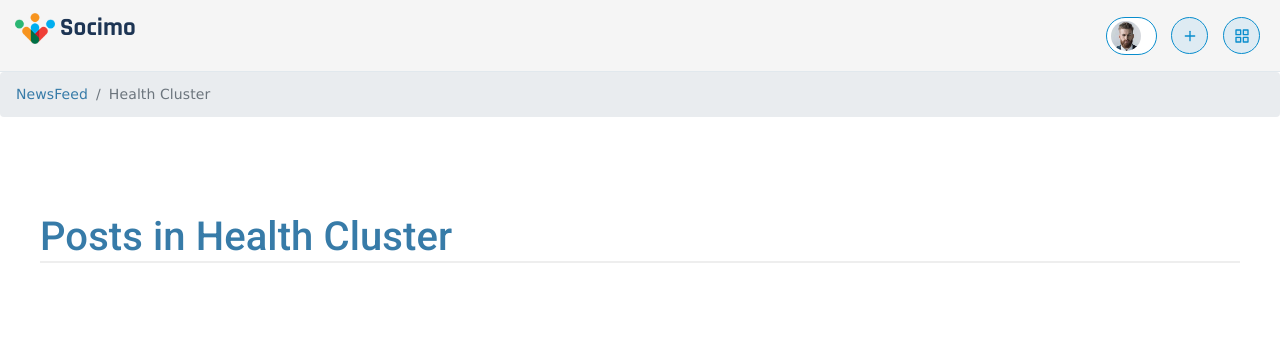
After one commit to codeOlam/socimo, a Flask app: template app/templates/health_cluster.html in a window 1280 px wide. The commit adds this page. Shown: the top 342 px of the page. Run offline with Flask 2, Linux system fonts and the light colour scheme; the template is opened without the code that fills it, so the values that code supplies are empty; parts of the project's set-up code (start-up, migrations or seed data) failed here and were passed over; some libraries are stand-ins or nearby versions.

Commit message:
Added cluster table health

```diff
--- /dev/null
+++ b/app/static/css/table.css
@@ -0,0 +1,50 @@
+body {
+  font-family: "Lucida Sans Unicode", "Lucida Grande",
+  sans-serif;
+}
+a, h1, h2 {
+  color: #377ba8;
+}
+
+h1, h2 {
+  margin: 0;
+}
+
+h1 {
+  border-bottom: 2px solid #eee;
+}
+
+h2 {
+  font-size: 1.2em;
+}
+
+table.dataframe, .dataframe th, .dataframe td {
+  border: none;
+  border-bottom: 1px solid #C8C8C8;
+  border-collapse: collapse;
+  text-align:left;
+  padding: 10px;
+  margin-bottom: 40px;
+  font-size: 0.9em;
+}
+
+.health th {
+    background-color: #add8e6;
+    color: white;
+}
+
+.politics th {
+    background-color: #77dd77;
+    color: white;
+}
+
+tr:nth-child(odd)		{
+  background-color:#eee;
+}
+tr:nth-child(even)	{
+  background-color:#fff;
+}
+
+tr:hover {
+  background-color: #ffff99;
+}
--- /dev/null
+++ b/app/templates/health_cluster.html
@@ -0,0 +1,76 @@
+{% extends 'master.html' %}
+
+{% block content %}
+<link rel=stylesheet type=text/css href="{{ url_for('static', filename='css/table.css') }}">
+<div class="theme-layout">
+	<header class="widget">
+		<div class="topbar stick">
+			<div class="logo"><img src="static/images/logo.png" alt=""><span>Socimo</span></div>
+			<ul class="web-elements">
+				<li>
+					<div class="user-dp">
+						<a href="profile-page2.html" title="">
+							<img alt="" src="static/images/resources/user.jpg">
+							<div class="name">
+								<h4>{{ session['user'] }}</h4>
+							</div>
+						</a>
+					</div>
+				</li>
+				<li>
+					<a class="create" href="#" title="Add New" data-toggle="tooltip">
+						<i>
+							<svg xmlns="http://www.w3.org/2000/svg" width="16" height="16" viewBox="0 0 24 24"
+								fill="none" stroke="currentColor" stroke-width="2" stroke-linecap="round"
+								stroke-linejoin="round" class="feather feather-plus">
+								<line x1="12" y1="5" x2="12" y2="19"></line>
+								<line x1="5" y1="12" x2="19" y2="12"></line>
+							</svg></i>
+					</a>
+				</li>
+				<li>
+					<a href="#" title="">
+						<i>
+							<svg xmlns="http://www.w3.org/2000/svg" width="16" height="16" viewBox="0 0 24 24"
+								fill="none" stroke="currentColor" stroke-width="2" stroke-linecap="round"
+								stroke-linejoin="round" class="feather feather-grid">
+								<rect x="3" y="3" width="7" height="7"></rect>
+								<rect x="14" y="3" width="7" height="7"></rect>
+								<rect x="14" y="14" width="7" height="7"></rect>
+								<rect x="3" y="14" width="7" height="7"></rect>
+							</svg>
+						</i>
+					</a>
+					<ul class="dropdown">
+						<li class="logout"><a href="/logout" title=""><i class="icofont-power"></i> Logout</a>
+						</li>
+					</ul>
+				</li>
+			</ul>
+		</div>
+
+	</header><!-- header -->
+	<nav aria-label="breadcrumb">
+	  <ol class="breadcrumb">
+	    <li class="breadcrumb-item"><a href="/">NewsFeed</a></li>
+	    <li class="breadcrumb-item active" aria-current="/health_cluster">Health Cluster</li>
+	  </ol>
+	</nav>
+	<section>
+		<div class="gap">
+			<div class="container">
+				<div class="row">
+					<div class="col-lg-12">
+							<h1>Posts in Health Cluster</h1>
+								{% for table in tables %}
+									<h2>{{titles[loop.index]}}</h2>
+									{{table|safe}}
+								{% endfor %}
+					</div>
+				</div>
+			</div>
+		</div>
+	</section>
+</div>
+
+{% endblock %}
--- a/app/templates/newsfeed.html
+++ b/app/templates/newsfeed.html
@@ -165,8 +165,9 @@
 								<aside class="sidebar static right">
 									{% if clusterd_user %}
 									<div class="widget stick-widget">
-										<h4 class="widget-title">Follow
-													People Posting Health Topic</h4>
+										<h4 class="widget-title">
+											<a href="/health_cluster"> Follow People Posting Health Topic</a>
+										</h4>
 										<ul class="followers">
 											{% for user in clusterd_user %}
 											<li>
```
Also changed, not shown: app/routes.py (+33 -10 lines).
